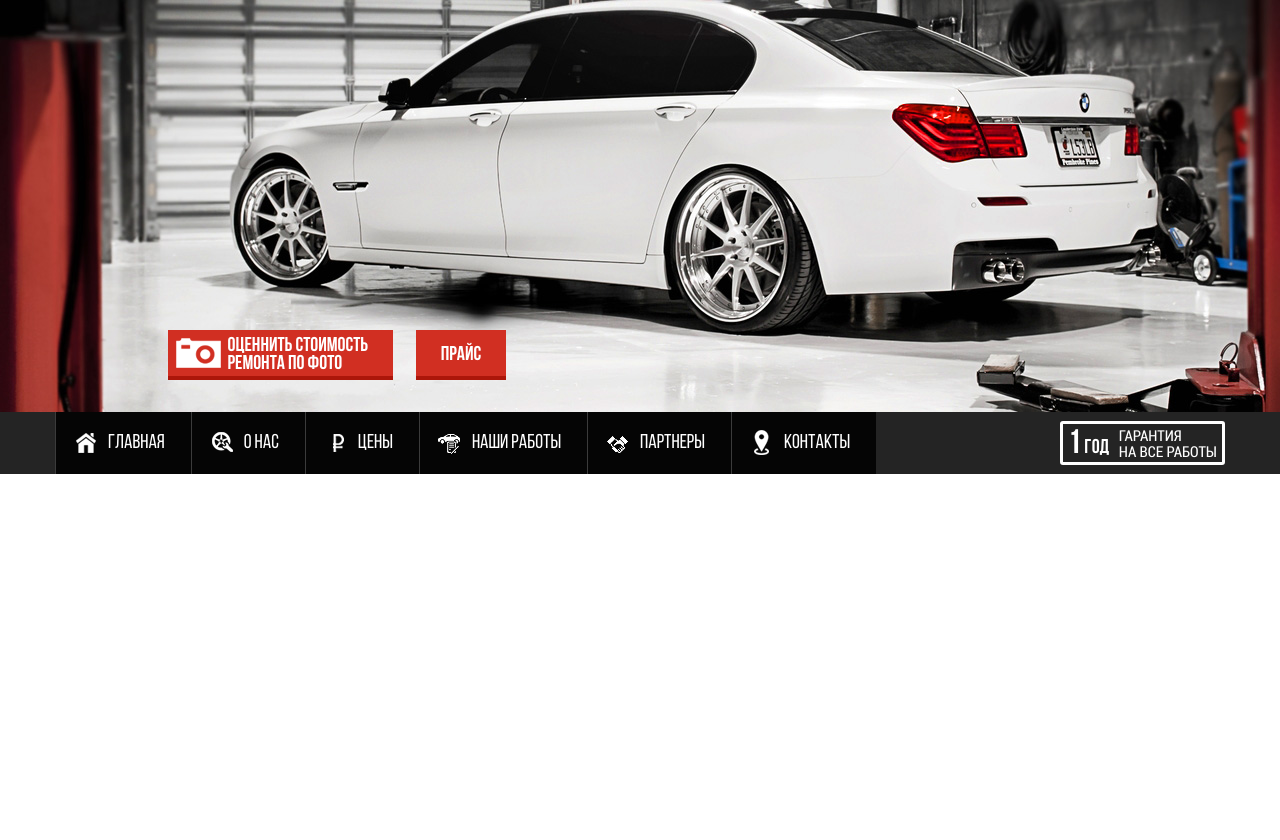
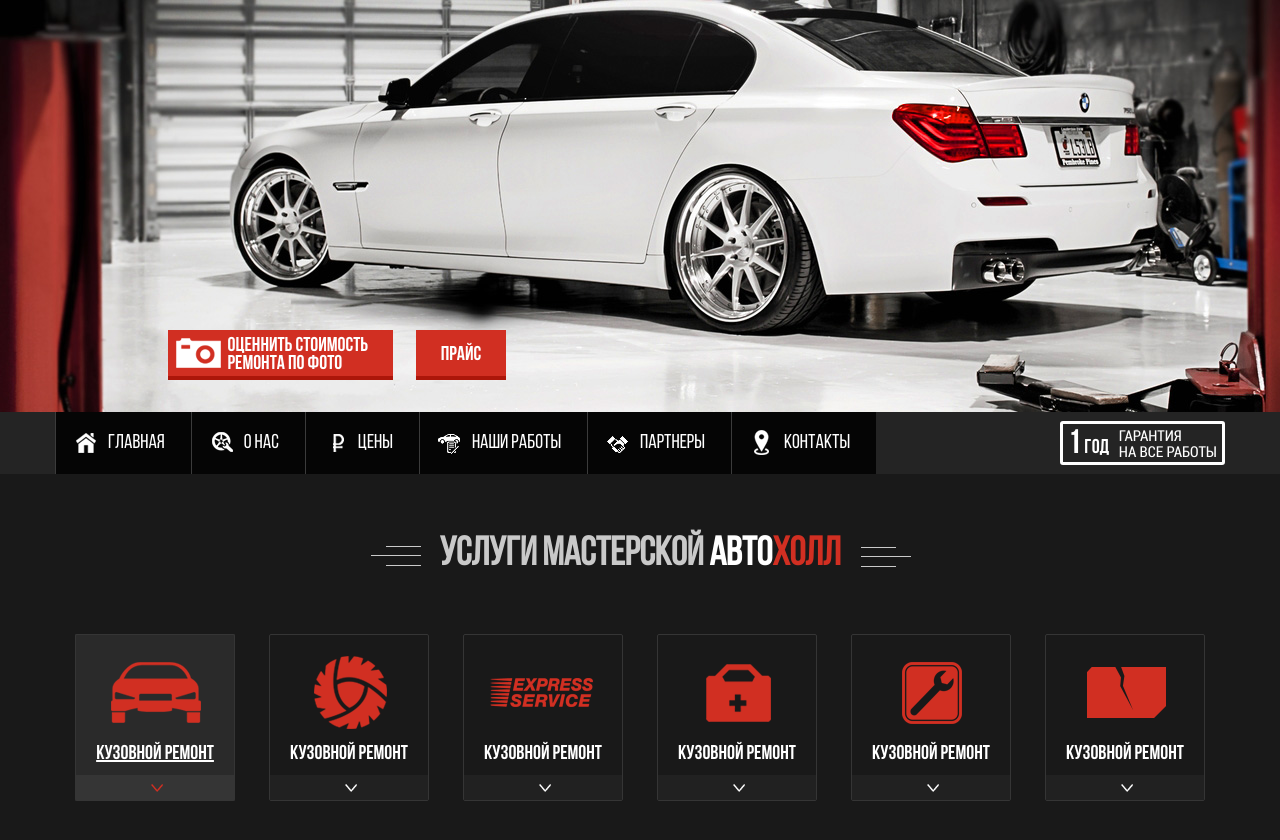
Before and after one commit to mast777/lessonsFrontend, a plain HTML site: page index.html in a window 1280 px wide. Shown: the part 232-1072 px from the top of the page. Before the commit the page ends 800 px from the top, so only its background shows below. Drawn offline with Linux system fonts and the light colour scheme.

Commit message:
Add nanigation the categories

```diff
--- a/css/main.css
+++ b/css/main.css
@@ -244,3 +244,156 @@ header .button {
 .w_right {
 	font-family: "RobotoCondensedRegular";
 }
+
+.main_cats {
+	background-color: #191919;
+	padding: 20px 0 32px;
+}
+
+.main_cats h2 {
+	text-transform: uppercase;
+	color: #c9c9c9;
+	font-family: "BebasRegular";
+	font-size: 40px;
+	text-align: center;
+}
+
+.main_cats h2 strong {
+	color: #fff;
+}
+.main_cats h2 span {
+	color: #d12f22;
+}
+
+section h2 {
+	position: relative;
+}
+.s_black h2::before {
+	content: "";
+	position: absolute;
+	width: 50px;
+	height: 20px;
+	background-image: url(../img/header_img.png);
+	top: 19px;
+	margin-left: -68px;
+}
+.s_black h2::after {
+	content: "";
+	position: absolute;
+	width: 50px;
+	height: 20px;
+	background-image: url(../img/header_img.png);
+	background-position: -50px 0;
+	top: 20px;
+	margin-left: 20px;
+}
+
+.mc_wrap {
+	padding: 0;
+	text-align: center;
+	position: relative;
+}
+
+.mc_item_wrap {
+	margin-left: 30px;
+	width: 160px;
+	display: inline-block;
+	text-align: center;
+}
+.mc_item_wrap:first-child {
+	margin-left: 0;
+}
+.mc_item {
+	border: 1px solid #353535;
+	border-radius: 2px;
+}
+
+.mc_item a {
+	color:#fff;
+}
+.mc_item h4 {
+	font-weight: normal;
+	font-family: "BebasBold";
+	font-size: 20px;
+	margin: 0 0 7px;
+}
+.mc_item h4:hover,
+.mc_item_wrap.active h4 {
+	text-decoration: underline;
+}
+.mc_item_wrap.active,
+.mc_item_wrap:hover {
+	background-color: #2A2A2A;
+}
+.mc_item span{
+	height: 85px;
+	width: 130px;
+	background-image: url(../img/cats_iconset.png);
+	display: block;
+	margin: 15px auto 5px;
+}
+.mc_item_wrap:nth-child(1) span {
+	background-position: 12px center;
+}
+.mc_item_wrap:nth-child(2) span {
+	background-position: -122px center;
+}
+.mc_item_wrap:nth-child(3) span {
+	background-position: -262px center;
+}
+.mc_item_wrap:nth-child(4) span {
+	background-position: -393px center;
+}
+.mc_item_wrap:nth-child(5) span {
+	background-position: -528px center;
+}
+.mc_item_wrap:nth-child(6) span {
+	background-position: -662px center;
+}
+
+.mc_toggle {
+	background-color: #212121;
+	height: 25px;
+	background-image: url(../img/mc_ar.png);
+	background-repeat: no-repeat;
+	background-position: 75px center;
+	cursor: pointer;
+}
+.mc_item_wrap.active .mc_toggle,
+.mc_item_wrap:hover .mc_toggle {
+	background-color: #353535;
+	background-position: -115px center;
+}
+.mc_item_wrap.active > ul {
+	background-color: #353535;
+	position: absolute;
+	width: 100%;
+	list-style: none;
+	padding: 15px 0;
+	margin:25px 0;
+	font-family: "BebasRegular";
+	font-size: 20px;
+	text-align: center;
+	z-index: 10;
+	display: none;
+}
+.mc_item_wrap.active > ul li {
+	margin:0 10px;
+	display: inline-block;
+}
+.mc_item_wrap.active > ul li a {
+	color: #fff;
+	text-decoration: underline;
+}
+.mc_item_wrap.active > ul li a:hover {
+	text-decoration: none;
+}
+.mc_item_wrap_af {
+	background-image: url(../img/mc_c_arr.png);
+	content: "";
+	height: 9px;
+	width: 18px;
+	position: absolute;
+	margin: 17px 71px;
+	display: none;
+}
--- a/index.html
+++ b/index.html
@@ -94,6 +94,88 @@
 			</div>
 		</div>
 	</nav>
+	<section class="main_cats s_black">
+		<div class="container">
+			<div class="row">
+				<div class="col-md-12">
+					<h2>Услуги мастерской <strong>Авто</strong><span>Холл</span></h2>
+				</div>
+			</div>
+			<div class="row">
+				<div class="col-md-12">
+					<ul class="mc_wrap">
+						<li class="mc_item_wrap active">
+							<div class="mc_item">
+								<a href="#">
+									<span></span>
+									<h4>Кузовной ремонт</h4>
+								</a>
+								<div class="mc_toggle"></div>
+							</div>
+							<ul>
+								<li><a href="#">Стапельные работы</a></li>
+								<li><a href="#">Жестяные работы</a></li>
+								<li><a href="#">Арматурные работы</a></li>
+								<li><a href="#">Покраска автомобиля</a></li>
+								<li><a href="#">Локальная покраска</a></li>
+								<li><a href="#">Покраска мотоцикла</a></li>
+								<li><a href="#">Абразивная полировка</a></li>
+								<li><a href="#">Легкая полировка блеск</a></li>
+								<li><a href="#">Защитная полировка</a></li>
+								<li><a href="#">Антикоррозийная обработка кузова</a></li>
+								<li><a href="#">Удаление вмятин без покраски</a></li>
+							</ul>
+						</li>
+						<li class="mc_item_wrap">
+							<div class="mc_item">
+								<a href="#">
+									<span></span>
+									<h4>Кузовной ремонт</h4>
+								</a>
+								<div class="mc_toggle"></div>
+							</div>
+						</li>
+						<li class="mc_item_wrap">
+							<div class="mc_item">
+								<a href="#">
+									<span></span>
+									<h4>Кузовной ремонт</h4>
+								</a>
+								<div class="mc_toggle"></div>
+							</div>
+						</li>
+						<li class="mc_item_wrap">
+							<div class="mc_item">
+								<a href="#">
+									<span></span>
+									<h4>Кузовной ремонт</h4>
+								</a>
+								<div class="mc_toggle"></div>
+							</div>
+						</li>
+						<li class="mc_item_wrap">
+							<div class="mc_item">
+								<a href="#">
+									<span></span>
+									<h4>Кузовной ремонт</h4>
+								</a>
+								<div class="mc_toggle"></div>
+							</div>
+						</li>
+						<li class="mc_item_wrap">
+							<div class="mc_item">
+								<a href="#">
+									<span></span>
+									<h4>Кузовной ремонт</h4>
+								</a>
+								<div class="mc_toggle"></div>
+							</div>
+						</li>
+					</ul>
+				</div>
+			</div>
+		</div>
+	</section>
 	<div class="hidden"></div>
 	<!-- Mandatory for Responsive Bootstrap Toolkit to operate -->
 	<div class="device-xs visible-xs"></div>
--- a/js/common.js
+++ b/js/common.js
@@ -1,4 +1,17 @@
 $(document).ready(function() {
+
+	$(".mc_toggle").click(function(){
+		var Obj = $(this).parent().parent();
+
+		Obj.children(".mc_item").append('<div class="mc_item_wrap_af"></div>');
+		$(".mc_item_wrap_af").fadeIn();
+
+		Obj.children("ul").slideToggle(function(){
+			// Obj.children(".mc_item").append('<div class="mc_item_wrap_af"></div>');
+			// $(".mc_item_wrap_af").fadeIn();
+		});
+	});
+
 
 	//Цели для Яндекс.Метрики и Google Analytics
 	$(".count_element").on("click", (function() {
```
Also changed, not shown: img/cats_iconset.png (added), img/header_img.png (added), img/mc_ar.png (added), img/mc_c_arr.png (added).
